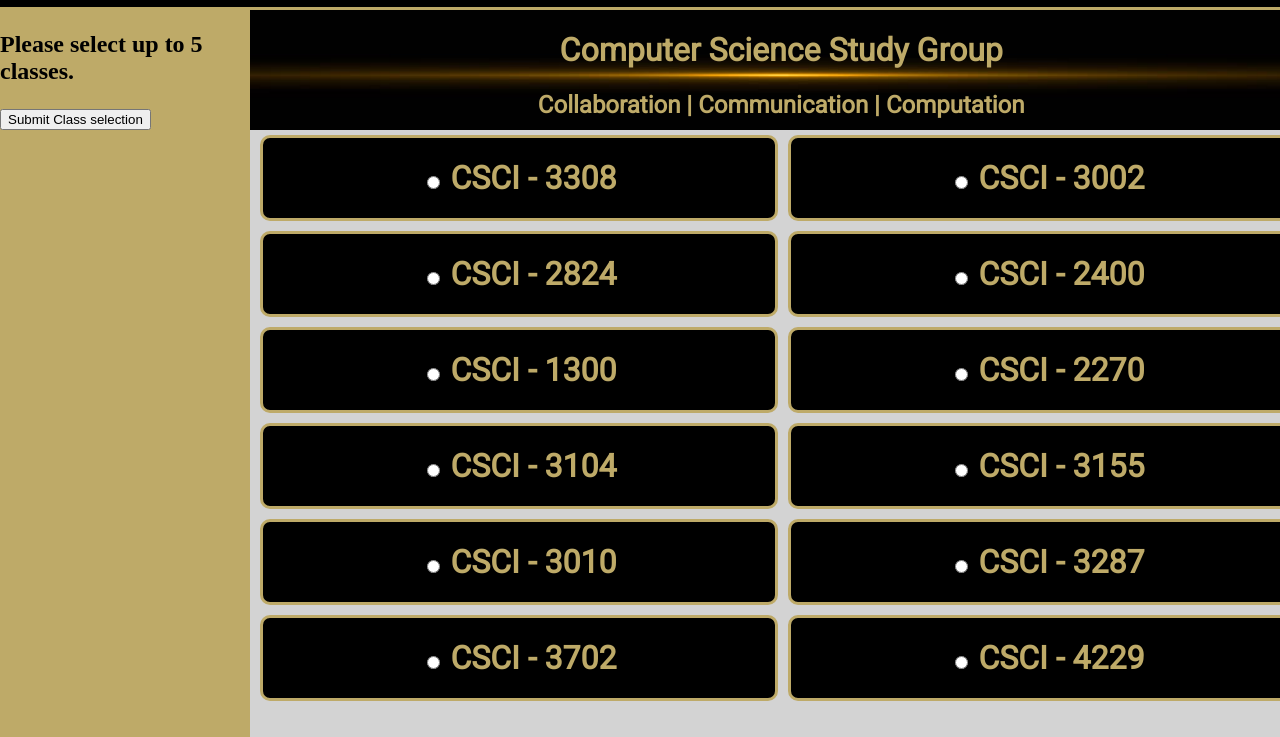
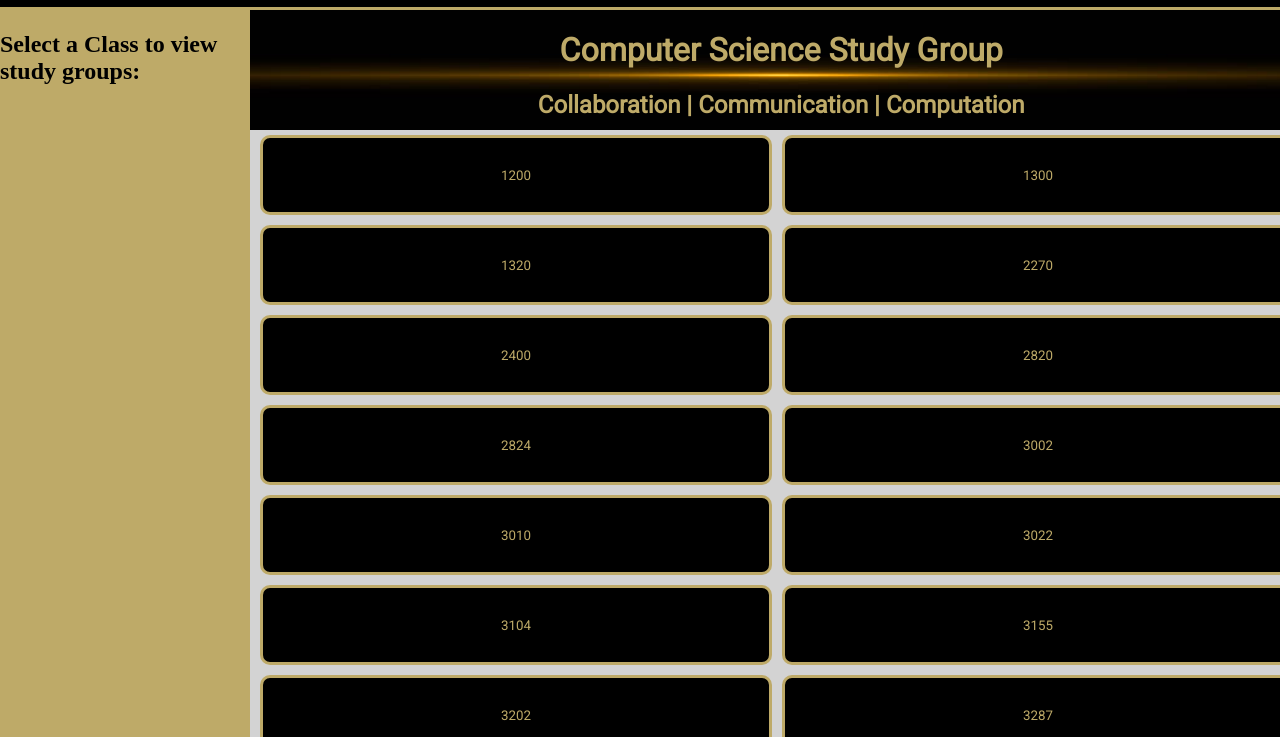
Before and after one commit to JadeWibbels/3308-Tech-BuzzWords, a website: page Cinder files-code/view/Front_Page.html in a window 1280 px wide. Shown: the part 63-800 px from the top of the page. Drawn offline with Linux system fonts and the light colour scheme.

Commit message:
Add files via upload

```diff
--- a/Cinder files-code/view/Front_Page.html
+++ b/Cinder files-code/view/Front_Page.html
@@ -22,13 +22,9 @@
 
 
     </div>		<!--Top Nav Bar Class-->
-    <form action="/addClass" method="post">
         <div class="Left_Side_Bar" id="Left_Side_Bar">
             <!--Left Side Bar-->
-            <h2><p>Please select up to 5 classes.</p></h2>
-            <form action="/addClass" method="post">
-                <button type="submit">Submit Class selection</button>
-            </form>
+            <h2><p>Select a Class to view study groups:</p></h2>
         </div>
 
         <div class="Right_Side_Bar" id="Right_Side_Bar">
@@ -49,106 +45,92 @@
         </div>
 
         <div class="Class_Options" id="Class_Options">
-
-            <a href="">
-                <div class="Options" id="Options">
-                    <h1 id="Class_Name">
-                        <input type="radio" id="3308">
-                        CSCI - 3308
-                    </h1>
+            <form method="post" action="/viewClass/1200">
+                <div id="Options">
+                    <input type="submit" class="Options" id="Class_Name" value="1200" >
                 </div>
-            </a>
-            <a href="">
-                <div class="Options" id="Options">
-                    <h1 id="Class_Name">
-                        <input type="radio" id="3002">
-                        CSCI - 3002
-                    </h1>
+            </form>
+            <form method="post" action="/viewClass/1300">
+                <div id="Options">
+                    <input type="submit" class="Options" id="Class_Name" value="1300">
                 </div>
-            </a>
-            <a href="">
-                <div class="Options" id="Options">
-                    <h1 id="Class_Name">
-                        <input type="radio" id="2824">
-                        CSCI - 2824
-                    </h1>
+            </form>
+            <form method="post" action="/viewClass/1320">
+                <div id="Options">
+                    <input type="submit" class="Options" id="Class_Name" value="1320">
                 </div>
-            </a>
-            <a href="">
-                <div class="Options" id="Options">
-                    <h1 id="Class_Name">
-                        <input type="radio" id="2400">
-                        CSCI - 2400
-                    </h1>
+            </form>
+            <form method="post" action="/viewClass/2270">
+                <div id="Options">
+                    <input type="submit" class="Options" id="Class_Name" value="2270">
                 </div>
-            </a>
-            <a href="">
-                <div class="Options" id="Options">
-                    <h1 id="Class_Name">
-                        <input type="radio" id="1300">
-                        CSCI - 1300
-                    </h1>
+            </form>
+            <form method="post" action="/viewClass/2400">
+                <div id="Options">
+                    <input type="submit" class="Options" id="Class_Name" value="2400">
                 </div>
-            </a>
-            <a href="">
-                <div class="Options" id="Options">
-                    <h1 id="Class_Name">
-                        <input type="radio" id="2270">
-                        CSCI - 2270
-                    </h1>
+            </form>
+            <form method="post" action="/viewClass/2820">
+                <div id="Options">
+                    <input type="submit" class="Options" id="Class_Name" value="2820">
                 </div>
-            </a>
-            <a href="">
-                <div class="Options" id="Options">
-                    <h1 id="Class_Name">
-                        <input type="radio" id="3104">
-                        CSCI - 3104
-                    </h1>
+            </form>
+            <form method="post" action="/viewClass/2824">
+                <div id="Options">
+                    <input type="submit" class="Options" id="Class_Name" value="2824">
                 </div>
-            </a>
-            <a href="">
-                <div class="Options" id="Options">
-                    <h1 id="Class_Name">
-                        <input type="radio" id="3155">
-                        CSCI - 3155
-                    </h1>
+            </form>
+            <form method="post" action="/viewClass/3002">
+                <div id="Options">
+                    <input type="submit" class="Options" id="Class_Name" value="3002">
                 </div>
-            </a>
-            <a href="">
-                <div class="Options" id="Options">
-                    <h1 id="Class_Name">
-                        <input type="radio" id="3010">
-                        CSCI - 3010
-                    </h1>
+            </form>
+            <form method="post" action="/viewClass/3010">
+                <div id="Options">
+                    <input type="submit" class="Options" id="Class_Name" value="3010">
                 </div>
-            </a>
-            <a href="">
-                <div class="Options" id="Options">
-                    <h1 id="Class_Name">
-                        <input type="radio" id="3287">
-                        CSCI - 3287
-                    </h1>
+            </form>
+            <form method="post" action="/viewClass/3022">
+                <div id="Options">
+                    <input type="submit" class="Options" id="Class_Name" value="3022">
                 </div>
-            </a>
-            <a href="">
-                <div class="Options" id="Options">
-                    <h1 id="Class_Name">
-                        <input type="radio" id="3702">
-                        CSCI - 3702
-                    </h1>
+            </form>
+            <form method="post" action="/viewClass/3104">
+                <div id="Options">
+                    <input type="submit" class="Options" id="Class_Name" value="3104">
                 </div>
-            </a>
-            <a href="">
-                <div class="Options" id="Options">
-                    <h1 id="Class_Name">
-                        <input type="radio" id="4229">
-                        CSCI - 4229
-                    </h1>
+            </form>
+            <form method="post" action="/viewClass/3155">
+                <div id="Options">
+                    <input type="submit" class="Options" id="Class_Name" value="3155">
                 </div>
-            </a>
-
+            </form>
+            <form method="post" action="/viewClass/3202">
+                <div id="Options">
+                    <input type="submit" class="Options" id="Class_Name" value="3202">
+                </div>
+            </form>
+            <form method="post" action="/viewClass/3287">
+                <div id="Options">
+                    <input type="submit" class="Options" id="Class_Name" value="3287">
+                </div>
+            </form>
+            <form method="post" action="/viewClass/3308">
+                <div id="Options">
+                    <input type="submit" class="Options" id="Class_Name" value="3308">
+                </div>
+            </form>
+            <form method="post" action="/viewClass/3656">
+                <div id="Options">
+                    <input type="submit" class="Options" id="Class_Name" value="3656">
+                </div>
+            </form>
+            <form method="post" action="/viewClass/3753">
+                <div id="Options">
+                    <input type="submit" class="Options" id="Class_Name" value="3753">
+                </div>
+            </form>
         </div>
-    </form>
 </body>
 
 </html>
```
Also changed, not shown: Cinder files-code/view/Group_Disp.ejs (added, +59 -0 lines).
